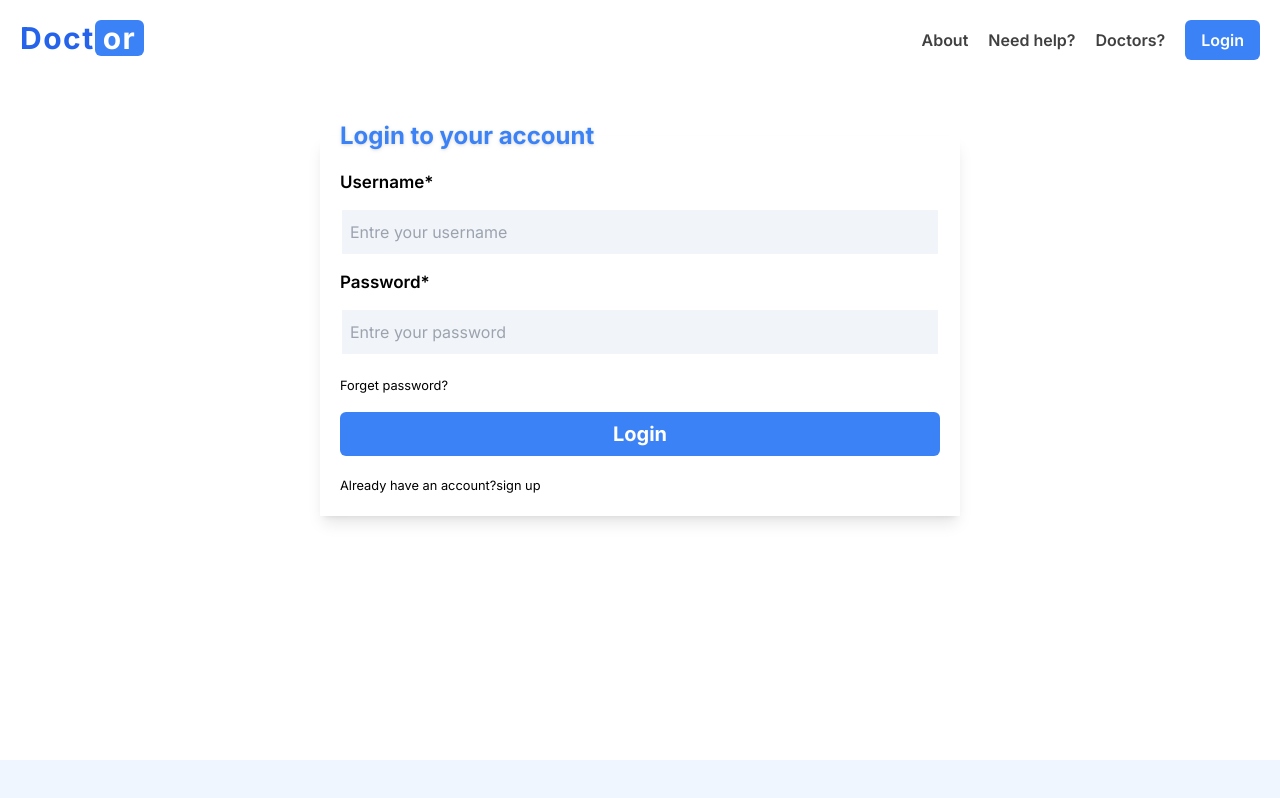
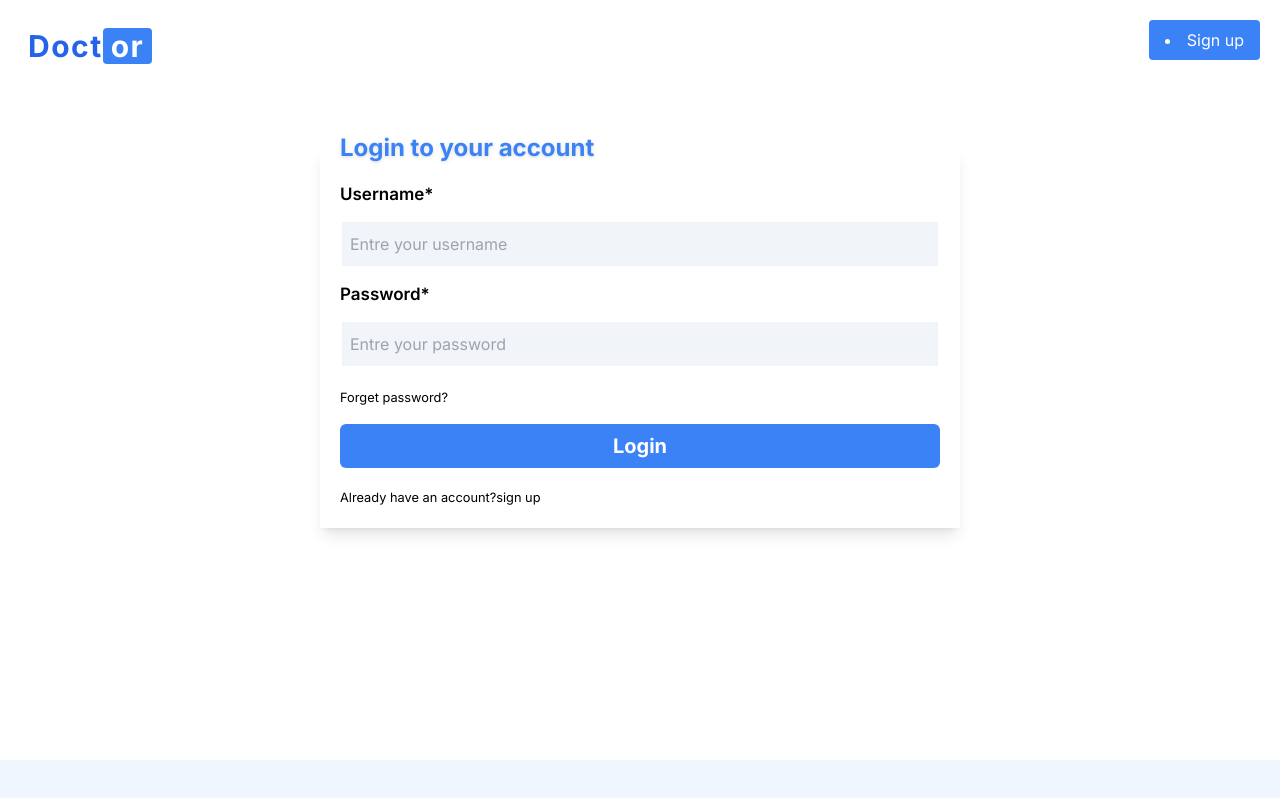
Before and after one commit to elongit/doctorAppointment-, a React (Vite) app in the folder my-app/: page /login in a window 1280 px wide. Built offline with nearby package versions, Linux system fonts and the light colour scheme.

Commit message:
fixed some routing problems

```diff
--- a/my-app/src/App.jsx
+++ b/my-app/src/App.jsx
@@ -1,39 +1,51 @@
-import Header from "./components/header"
-import Home from "./pages/home"
-import Login from "./pages/auth/login"
-import SignUp from "./pages/auth/signUp"
-import ForgetPassword from "./pages/auth/forgetPass"
-import EmailCode from "./pages/auth/emailCode"
-import ResetPassword from "./pages/auth/resetPass"
-import Contact from "./pages/contact/contact"
-import Footer from "./components/footer"
-import DoctorList from "./pages/doctorsList"
-import { BrowserRouter , Route , Routes } from "react-router-dom"
-import NotFound from "./pages/404"
+import Header from "./components/header";
+import AuthHeader from './components/authHeader'
+import Home from "./pages/home";
+import Login from "./pages/auth/login";
+import SignUp from "./pages/auth/signUp";
+import ForgetPassword from "./pages/auth/forgetPass";
+import EmailCode from "./pages/auth/emailCode";
+import ResetPassword from "./pages/auth/resetPass";
+import Contact from "./pages/contact/contact";
+import Footer from "./components/footer";
+import DoctorList from "./pages/doctorsList";
+import { BrowserRouter, Route, Routes, useLocation } from "react-router-dom";
+import NotFound from "./pages/404";
 function App() {
+
   return (
-
     <>
       <BrowserRouter>
-     <Header/>
+        <AppContent/>
+      </BrowserRouter>
+    </>
+  );
+}
+
+const AppContent = () => {
+  const {pathname} = useLocation();
+
+
+  return (
+    <>
+     {pathname === '/login' || pathname === '/signUp'  ? <AuthHeader/> :  <Header/> }
+
       <main className="pb-10 lg:pt-0 md:pb-20 ">
         <Routes>
-          <Route path="/" element={<Home/>}></Route>
-          <Route path="/login" element={<Login/>}></Route>
-          <Route path="/Contact" element={<Contact/>}></Route>
-          <Route path="/signUp" element={<SignUp/>}></Route>
-          <Route path="/doctorsList" element={<DoctorList/>}></Route>
-          <Route path="*" element={<NotFound/>}></Route>
-          <Route path="/forgetPass" element={<ForgetPassword/>}></Route>
-          <Route path="/emailCode" element={<EmailCode/>}></Route>
-          <Route path="resetPass" element={<ResetPassword/>}></Route>
+          <Route path="/" element={<Home />}></Route>
+          <Route path="/login" element={<Login />}></Route>
+          <Route path="/Contact" element={<Contact />}></Route>
+          <Route path="/signUp" element={<SignUp />}></Route>
+          <Route path="/doctorsList" element={<DoctorList />}></Route>
+          <Route path="*" element={<NotFound />}></Route>
+          <Route path="/forgetPass" element={<ForgetPassword />}></Route>
+          <Route path="/emailCode" element={<EmailCode />}></Route>
+          <Route path="resetPass" element={<ResetPassword />}></Route>
         </Routes>
       </main>
-        <Footer/>
-     </BrowserRouter>
+      <Footer />
     </>
+  );
+};
 
-  )
-}
-
-export default App
+export default App;
```
Lines whose indentation alone changed are shown as unchanged.
